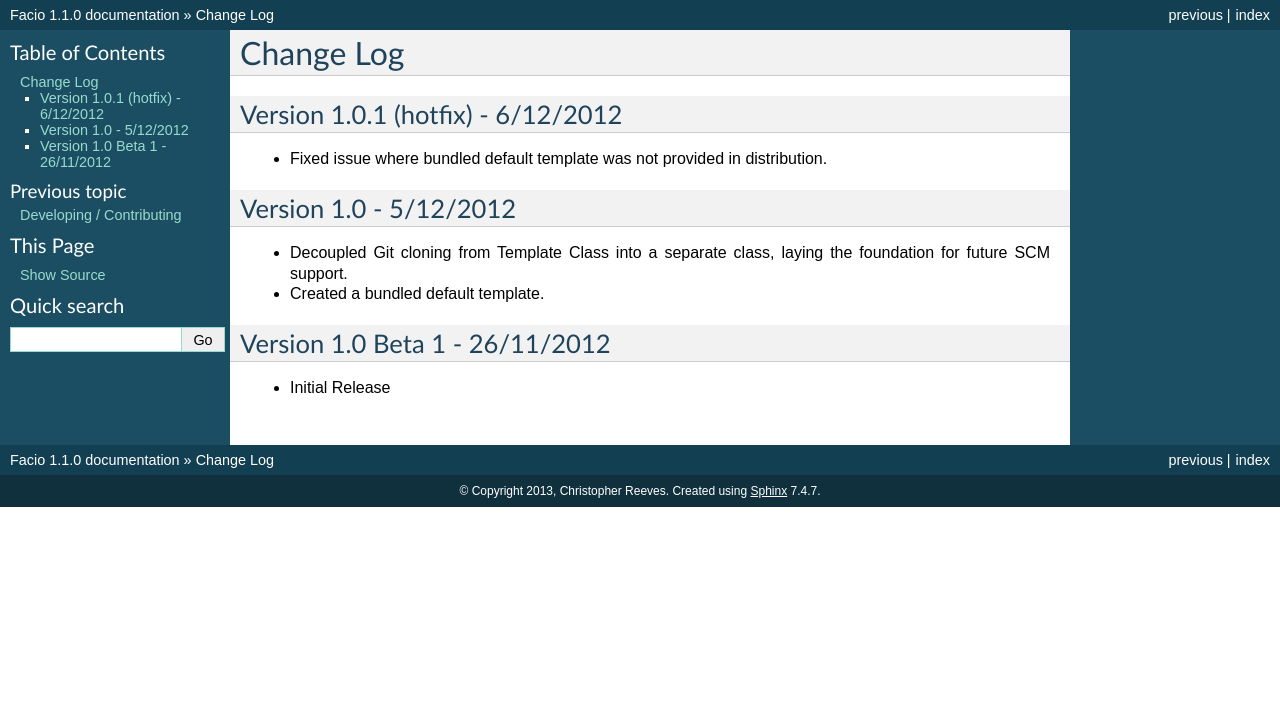
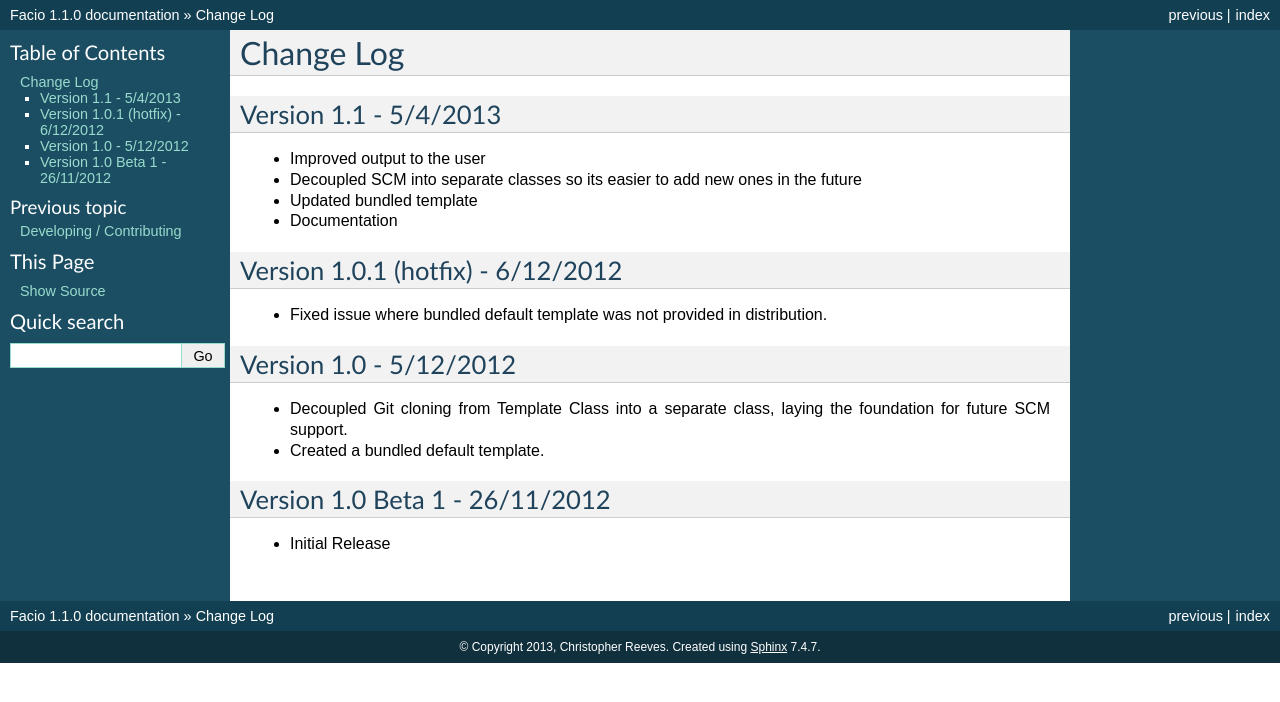
Before and after one commit to krak3n/Facio, a Sphinx documentation site: the page built from docs/changelog.rst, in a window 1280 px wide. Shown: the top 702 px of the page. Built offline with Sphinx 7.4.7, drawn with Linux system fonts in a browser that asks for light colours.

Commit message:
Version bump + change log updated

```diff
--- a/docs/changelog.rst
+++ b/docs/changelog.rst
@@ -1,5 +1,13 @@
 Change Log
 ==========
+
+Version 1.1 - 5/4/2013
+----------------------
+* Improved output to the user
+* Decoupled SCM into separate classes so its easier to add new ones in the
+  future
+* Updated bundled template
+* Documentation
 
 Version 1.0.1 (hotfix) - 6/12/2012
 ----------------------------------
--- a/src/facio/__init__.py
+++ b/src/facio/__init__.py
@@ -6,7 +6,7 @@ This kicks the whole thing off, fireing CLI option prompt and processing
 the template.
 """
 
-__version__ = '1.0.1'
+__version__ = '1.1'
 
 
 from .config import Config
```
Also changed, not shown: 7 other files.
